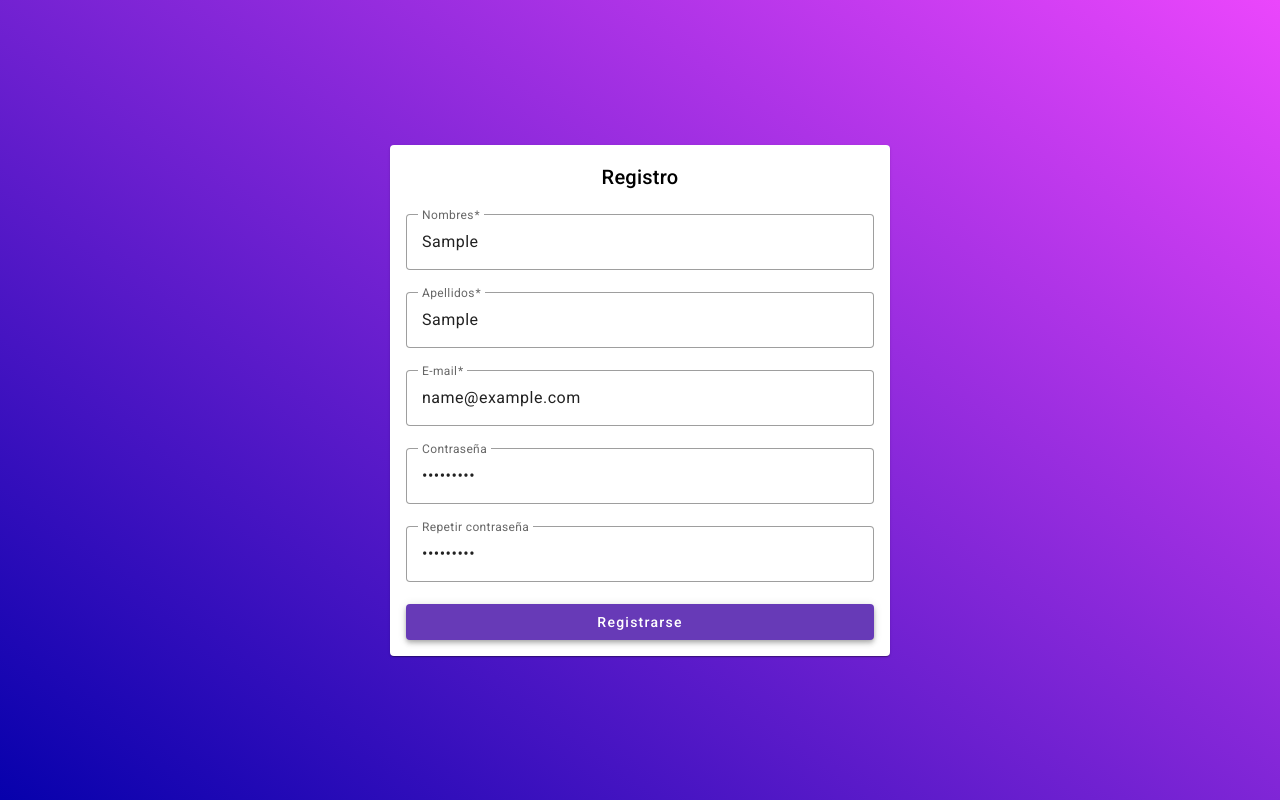
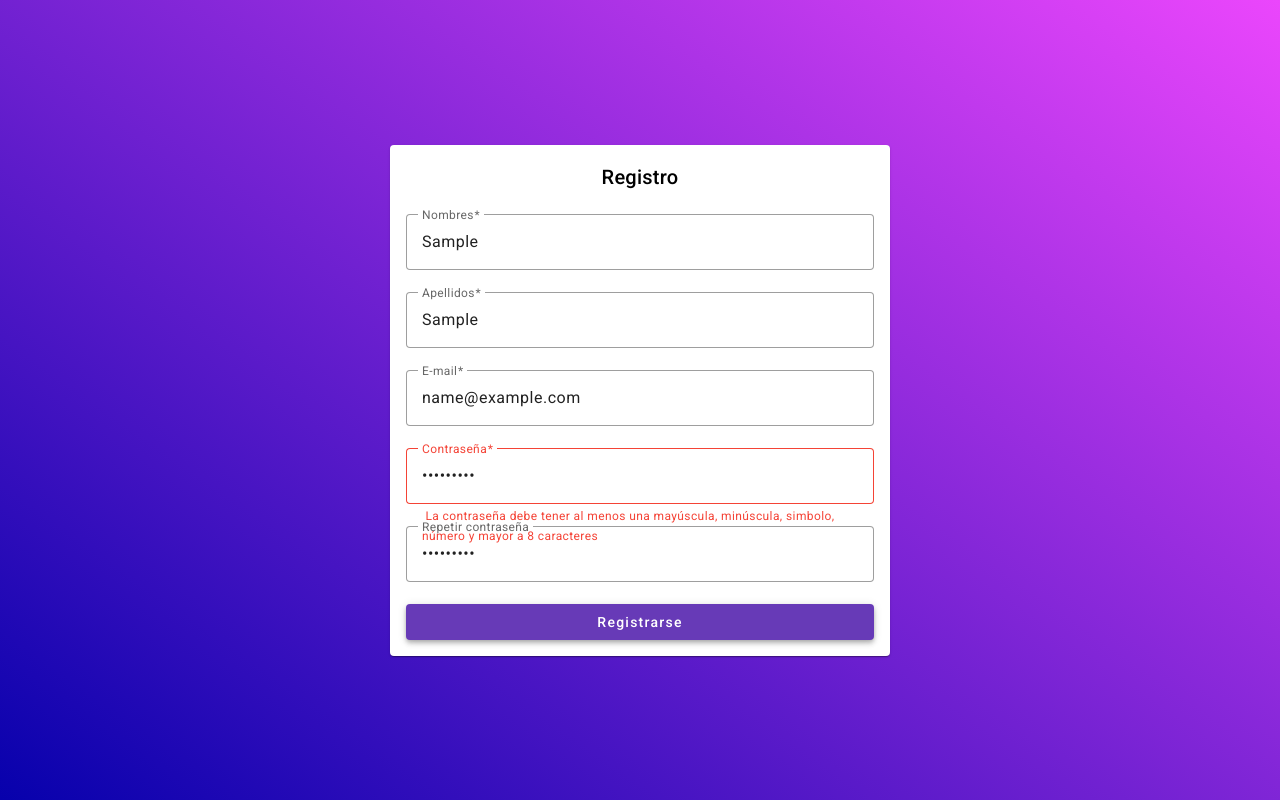
Before and after one commit to HugoMontes/curso-angular17-class14-services-httpclient, an Angular app: page /register in a window 1280 px wide. Both pictures are taken after typing "Sample", "Sample", "name@example.com", "Sample123", "Sample123" into the empty fields and a click on the button "Registrarse". Built offline with nearby package versions, Linux system fonts and the light colour scheme.

Commit message:
133. Validaciones personalizadas

```diff
--- /dev/null
+++ b/src/app/pages/register-page/register-custom-validators.ts
@@ -0,0 +1,13 @@
+import { AbstractControl, ValidationErrors } from "@angular/forms";
+
+// Esta expresión regular validará si el texto contiene al menos una minuscula, mayuscula,
+// número, symbolo y que la longitud sea mayor o igual a 8
+const patternPassword = new RegExp('(?=.*\\d)(?=.*[a-z])(?=.*[A-Z])(?=.*\\W).{8}');
+
+export const customPasswordValidator = (control: AbstractControl<string>): ValidationErrors | null => {
+	const value = control.value;
+	if (!patternPassword.test(value)) {
+		return { customPasswordValidator: true };
+	}
+	return null;
+};
--- a/src/app/pages/register-page/register-page.component.html
+++ b/src/app/pages/register-page/register-page.component.html
@@ -29,7 +29,15 @@
 
         <mat-form-field appearance="outline">
           <mat-label>Contraseña</mat-label>
-          <input matInput type="password" />
+          <input matInput type="password" formControlName="password"/>
+          @if (passwordField.hasError('required')) {
+            <mat-error>Ingrese una contraseña</mat-error>
+          }
+          @if (passwordField.hasError('customPasswordValidator')) {
+            <mat-error>
+              La contraseña debe tener al menos una mayúscula, minúscula, simbolo, número y mayor a 8 caracteres
+            </mat-error>
+          }
         </mat-form-field>
 
         <mat-form-field appearance="outline">
--- a/src/app/pages/register-page/register-page.component.ts
+++ b/src/app/pages/register-page/register-page.component.ts
@@ -6,6 +6,7 @@ import { MatFormFieldModule } from '@angular/material/form-field';
 import { MatIcon } from '@angular/material/icon';
 import { MatInput } from '@angular/material/input';
 import { last } from 'rxjs';
+import { customPasswordValidator } from './register-custom-validators';
 
 @Component({
 	selector: 'app-register-page',
@@ -28,7 +29,7 @@ export default class RegisterPageComponent {
 		names: ['', Validators.required],
 		lastName: ['', Validators.required],
 		email: ['', [Validators.required, Validators.email]],
-		password: ['', Validators.required],
+		password: ['', [customPasswordValidator, Validators.required]],
 		confirmPassword: ['', Validators.required]
 	});
 
@@ -45,6 +46,7 @@ export default class RegisterPageComponent {
 
 		console.log("Propiedad errors email => ", this.formGroup.controls.email.errors);
 		console.log("Funcion hasError() en email => ", this.formGroup.controls.email.hasError('email'));
+		console.log("Validador personalizado password => ", this.passwordField.errors);
 	}
 
 	//#region getter and setters
```
